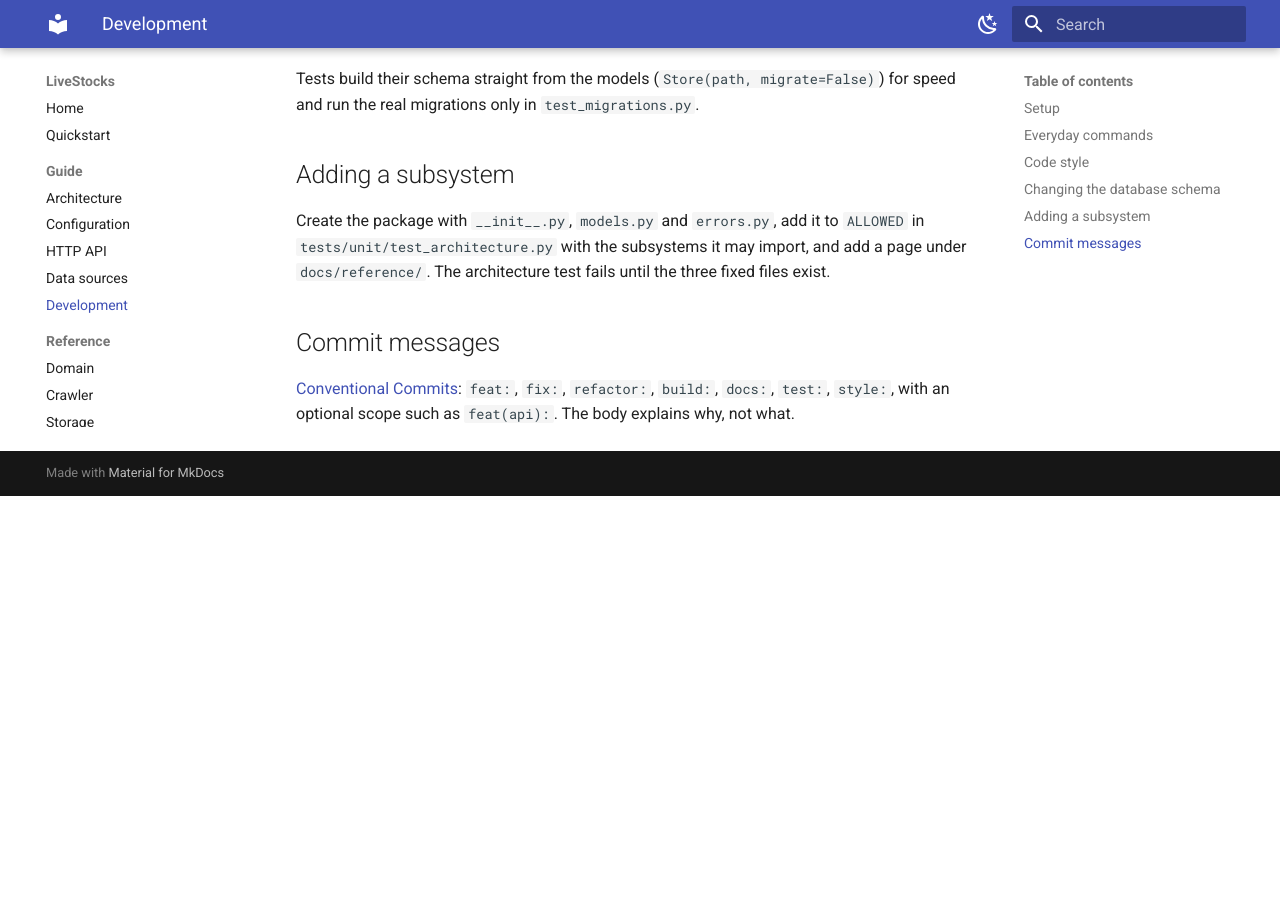
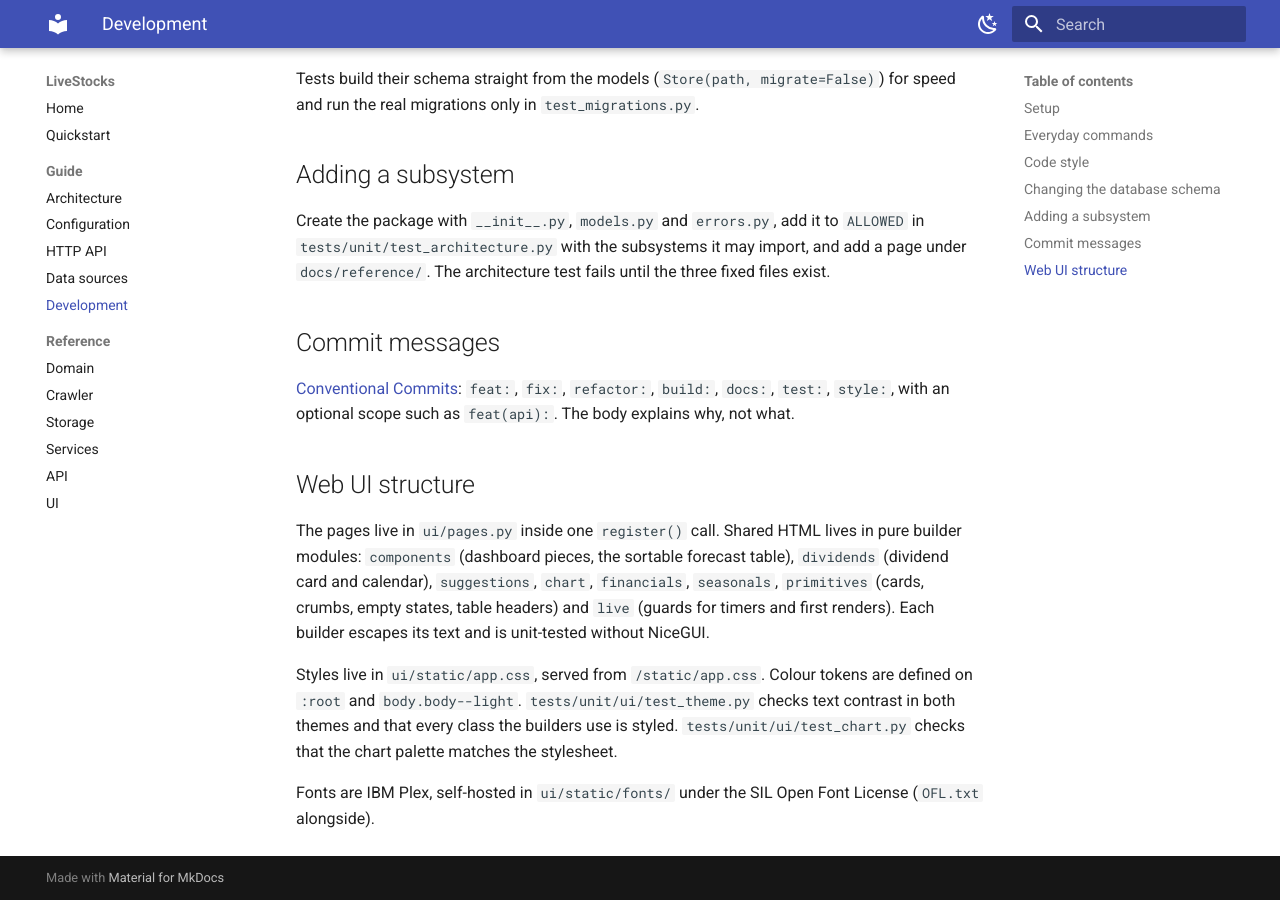
Before and after one commit to protanjung/LiveStocks, an MkDocs documentation site: the page built from docs/development.md, in a window 1280 px wide and 900 px high, scrolled down 2006 px. Built offline with MkDocs 1.6.1 and Material for MkDocs 9.7.7, drawn with Linux system fonts in a browser that asks for light colours; before the commit the page ends 2502 px from its top, so only the background shows below that.

Commit message:
docs(config): document the storage secret and the UI structure
The storage secret is now LIVESTOCKS_STORAGE_SECRET instead of a constant
in app.py. The server logs a warning when it listens on all interfaces
with the default. Development notes describe the UI modules, the
stylesheet and the font licence.

Co-Authored-By: Claude Haiku 5.5 <noreply@anthropic.com>

```diff
--- a/compose.yaml
+++ b/compose.yaml
@@ -9,6 +9,7 @@ services:
       # LIVESTOCKS_REFRESH_INTERVAL: 21600   # seconds between refreshes of one ticker
       # LIVESTOCKS_API_WAIT_SECONDS: 30      # how long the API waits for a first crawl
       # LIVESTOCKS_API_TOKEN: change-me       # bearer token for the /api/v1/suggestions endpoints
+      # LIVESTOCKS_STORAGE_SECRET: change-me  # signs the browser storage cookie; set it on a shared host
     volumes:
       # A named volume keeps the right permissions for the container's unprivileged user.
       # To keep the data in ./data instead, use "./data:/data" and make that folder writable by uid 1000.
--- a/docs/development.md
+++ b/docs/development.md
@@ -81,3 +81,16 @@ The architecture test fails until the three fixed files exist.
 
 [Conventional Commits](https://www.conventionalcommits.org): `feat:`, `fix:`, `refactor:`, `build:`, `docs:`, `test:`,
 `style:`, with an optional scope such as `feat(api):`. The body explains why, not what.
+
+## Web UI structure
+
+The pages live in `ui/pages.py` inside one `register()` call. Shared HTML lives in pure builder modules: `components`
+(dashboard pieces, the sortable forecast table), `dividends` (dividend card and calendar), `suggestions`, `chart`,
+`financials`, `seasonals`, `primitives` (cards, crumbs, empty states, table headers) and `live` (guards for timers and
+first renders). Each builder escapes its text and is unit-tested without NiceGUI.
+
+Styles live in `ui/static/app.css`, served from `/static/app.css`. Colour tokens are defined on `:root` and
+`body.body--light`. `tests/unit/ui/test_theme.py` checks text contrast in both themes and that every class the builders
+use is styled. `tests/unit/ui/test_chart.py` checks that the chart palette matches the stylesheet.
+
+Fonts are IBM Plex, self-hosted in `ui/static/fonts/` under the SIL Open Font License (`OFL.txt` alongside).
--- a/docs/reference/ui.md
+++ b/docs/reference/ui.md
@@ -5,6 +5,10 @@
 ::: livestocks.ui.chart
 
 ::: livestocks.ui.financials
+
+::: livestocks.ui.primitives
+
+::: livestocks.ui.live
 
 ::: livestocks.ui.dividends
 
```
Also changed, not shown: docs/configuration.md (+1 -0 lines), 2 other files.
